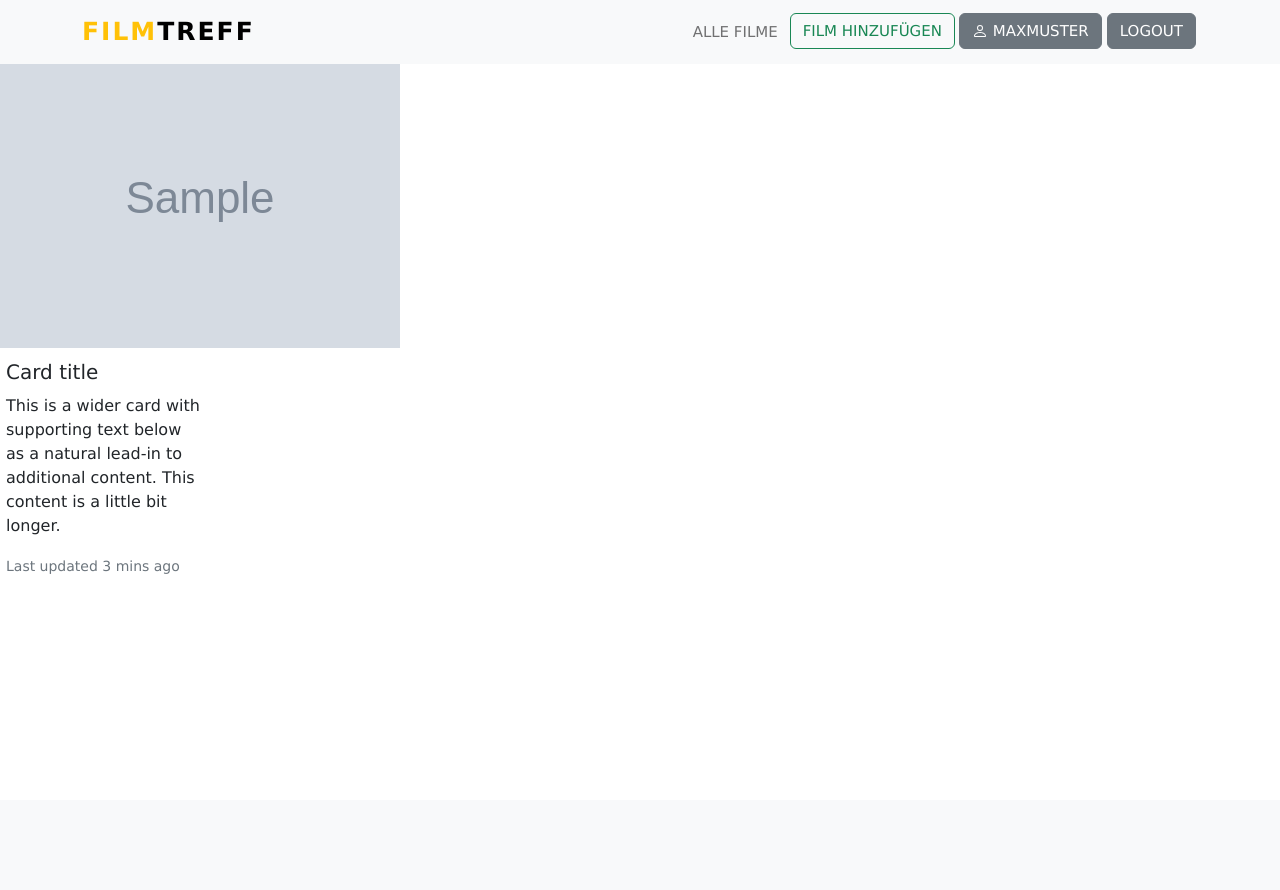
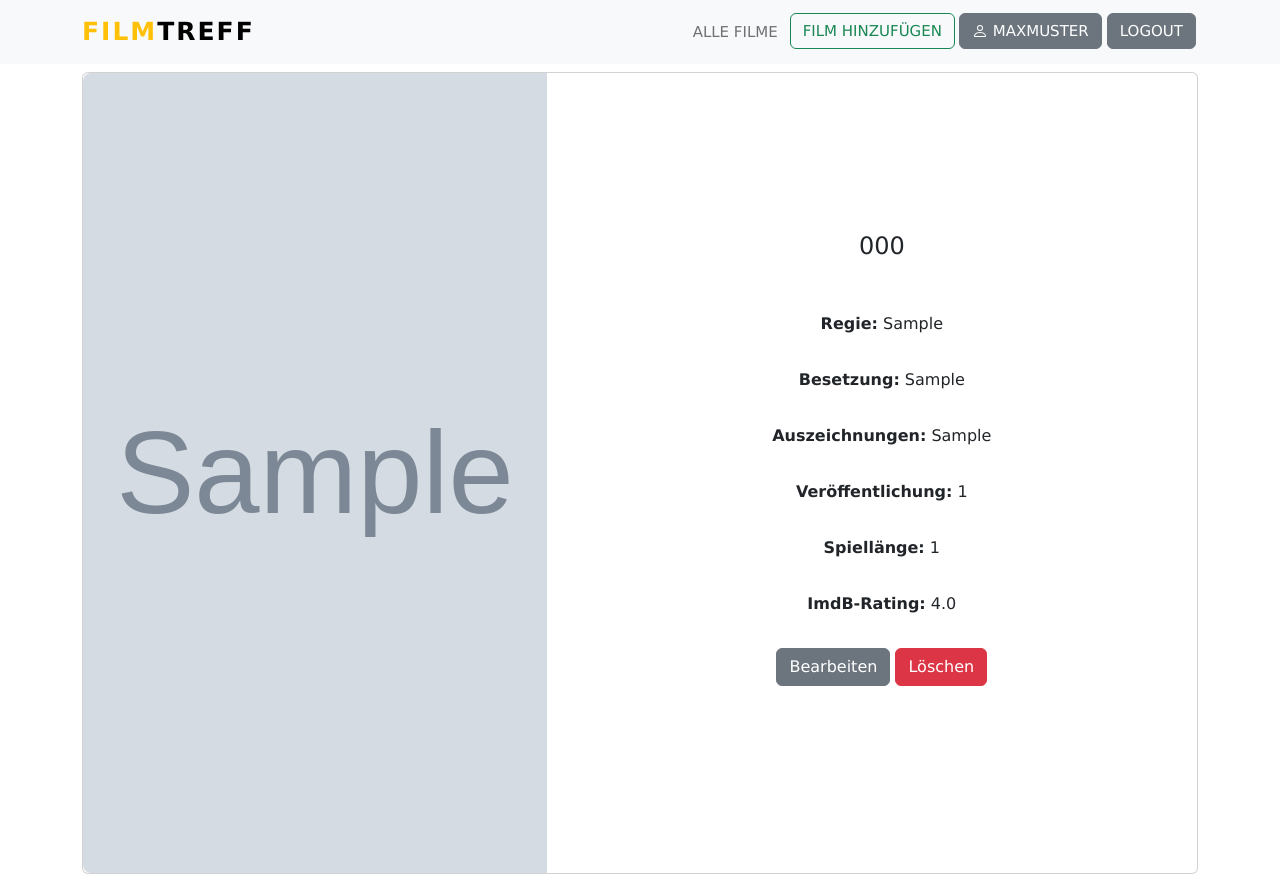
Before and after one commit to vincm1/flask_films, a Flask app: page /film/1 in a window 1280 px wide. Before the commit the page ends 574 px from the top, so only its background shows below. Run offline with Flask 2, Linux system fonts and the light colour scheme; a user stored in the database is signed in; tables that the repository leaves empty hold one stand-in row (values such as "Sample post"); grey boxes marked "Sample" are stand-in pictures; some libraries are stand-ins or nearby versions.

Commit message:
einzel film ansicht

```diff
--- a/app/filme/templates/film_einzel.html
+++ b/app/filme/templates/film_einzel.html
@@ -3,12 +3,55 @@
 {% block content %}
 <br>
 <br>
-    <div class="card-einzel">
-      <img src="{{ film.image }}" class="card-img-top-einzel" alt="...">
-      <div class="card-body">
-        <h5 class="card-title">Card title</h5>
-        <p class="card-text">This is a wider card with supporting text below as a natural lead-in to additional content. This content is a little bit longer.</p>
-        <p class="card-text"><small class="text-muted">Last updated 3 mins ago</small></p>
-      </div>
-    </div>
+<br>
+<div class="container">
+  <section class=" text-center text-lg-start">
+      <style>
+
+      </style>
+
+      <div class="card mb-3">
+        <div class="row g-0 d-flex align-items-center">
+          <div class="col-lg-5 d-none d-lg-flex">
+            <img src="{{ film.image }}" alt="Trendy Pants and Shoes"
+              class="w-100 rounded-t-5 rounded-tr-lg-0 rounded-bl-lg-5" />
+          </div>
+          <div class="col-lg-7">
+            <div class="card-body py-5 px-md-5">
+
+
+                <div class="heading mb-5" text-align="text-center">
+                  <h4>{{ film.titel }}</h4>
+                </div>
+
+                  <div class="text-line mb-4">
+                    <b>Regie:</b>  {{ film.regie }}
+                  </div>
+
+                  <div class="text-line mb-4">
+                    <b>Besetzung:</b>  {{ film.schauspieler }}
+                  </div>
+
+                  <div class="text-line mb-4">
+                    <b >Auszeichnungen:</b>  {{ film.preise }}
+                  </div>
+
+                  <div class="text-line mb-4">
+                    <b>Veröffentlichung:</b> {{ film.jahr }}
+                  </div>
+
+                  <div class="text-line mb-4">
+                    <b>Spiellänge:</b>  {{ film.laenge }}
+                  </div>
+
+                  <div class="text-line mb-4">
+                    <b>ImdB-Rating:</b>  {{ film.rating }}
+                  </div>
+
+                  <div class="text-line mb-4">
+                    <a href="{{ url_for('main.edit_film', film_id = film.id )}}" class="btn btn-secondary">Bearbeiten</a>
+                                <a href="{{ url_for('main.delete_film', film_id = film.id )}}" class="btn btn-danger">Löschen</a>
+                  </div>
+              </div>
+
 {% endblock %}
--- a/app/static/css/styles.css
+++ b/app/static/css/styles.css
@@ -196,7 +196,24 @@ footer{
   }
 }
 
+.rounded-t-5 {
+  border-top-left-radius: 0.5rem;
+  border-top-right-radius: 0.5rem;
+}
 
+@media (min-width: 992px) {
+  .rounded-tr-lg-0 {
+    border-top-right-radius: 0;
+  }
+
+  .rounded-bl-lg-5 {
+    border-bottom-left-radius: 0.5rem;
+  }
+}
+
+.text-line{
+  padding: 4px;
+}
 
 
 
```
